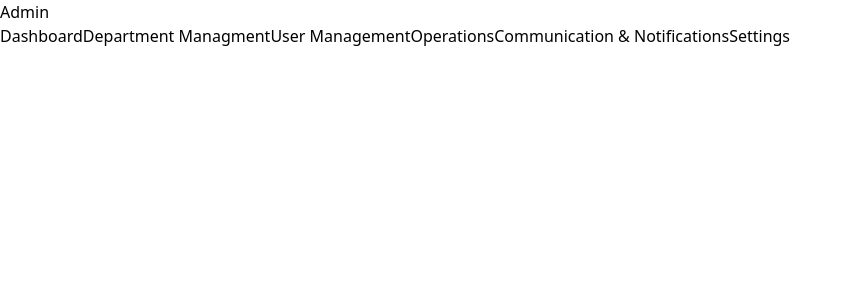
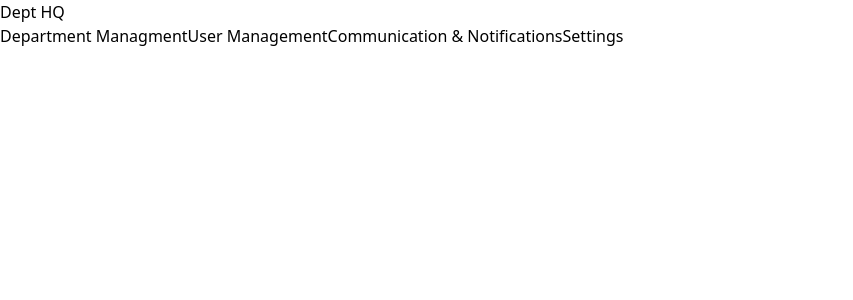
Before and after one commit to vinudasenith/ai-workflow-platform-frontend, a React (Vite) app: page /dashboard/1/departmentAdmin in a window 1280 px wide. Shown: the top 300 px of the page, without its empty margins (0-853 px from the left). Built offline with nearby package versions, Linux system fonts and the light colour scheme.

Commit message:
remove Operations link from sidebar✅

```diff
--- a/src/pages/dashboard/departmentAdmin.jsx
+++ b/src/pages/dashboard/departmentAdmin.jsx
@@ -4,16 +4,13 @@
             {/* Sidebar */}
             <aside className="w-64 bg-white shadow-lg">
                 <div className="p-6 border-b">
-                    <h1 className="text-2xl font-bold text-indigo-600">Admin</h1>
+                    <h1 className="text-2xl font-bold text-indigo-600">Dept HQ</h1>
                 </div>
                 <nav className="p-4 space-y-2">
-                    <a href="/dashboard/:tenantId/departmentAdmin" className="block px-4 py-2 rounded-lg text-gray-700 hover:bg-indigo-50 hover:text-indigo-600 font-medium">Dashboard</a>
 
                     <a href="/dashboard/:tenantId/departmentAdmin/departmentManagment" className="block px-4 py-2 rounded-lg text-gray-700 hover:bg-indigo-50 hover:text-indigo-600 font-medium">Department Managment</a>
 
                     <a href="/dashboard/:tenantId/departmentAdmin/userManagment" className="block px-4 py-2 rounded-lg text-gray-700 hover:bg-indigo-50 hover:text-indigo-600 font-medium">User Management</a>
-
-                    <a href="/dashboard/:tenantId/departmentAdmin/operations" className="block px-4 py-2 rounded-lg text-gray-700 hover:bg-indigo-50 hover:text-indigo-600 font-medium">Operations</a>
 
                     <a href="/dashboard/:tenantId/departmentAdmin/notification" className="block px-4 py-2 rounded-lg text-gray-700 hover:bg-indigo-50 hover:text-indigo-600 font-medium">Communication & Notifications</a>
 
```
